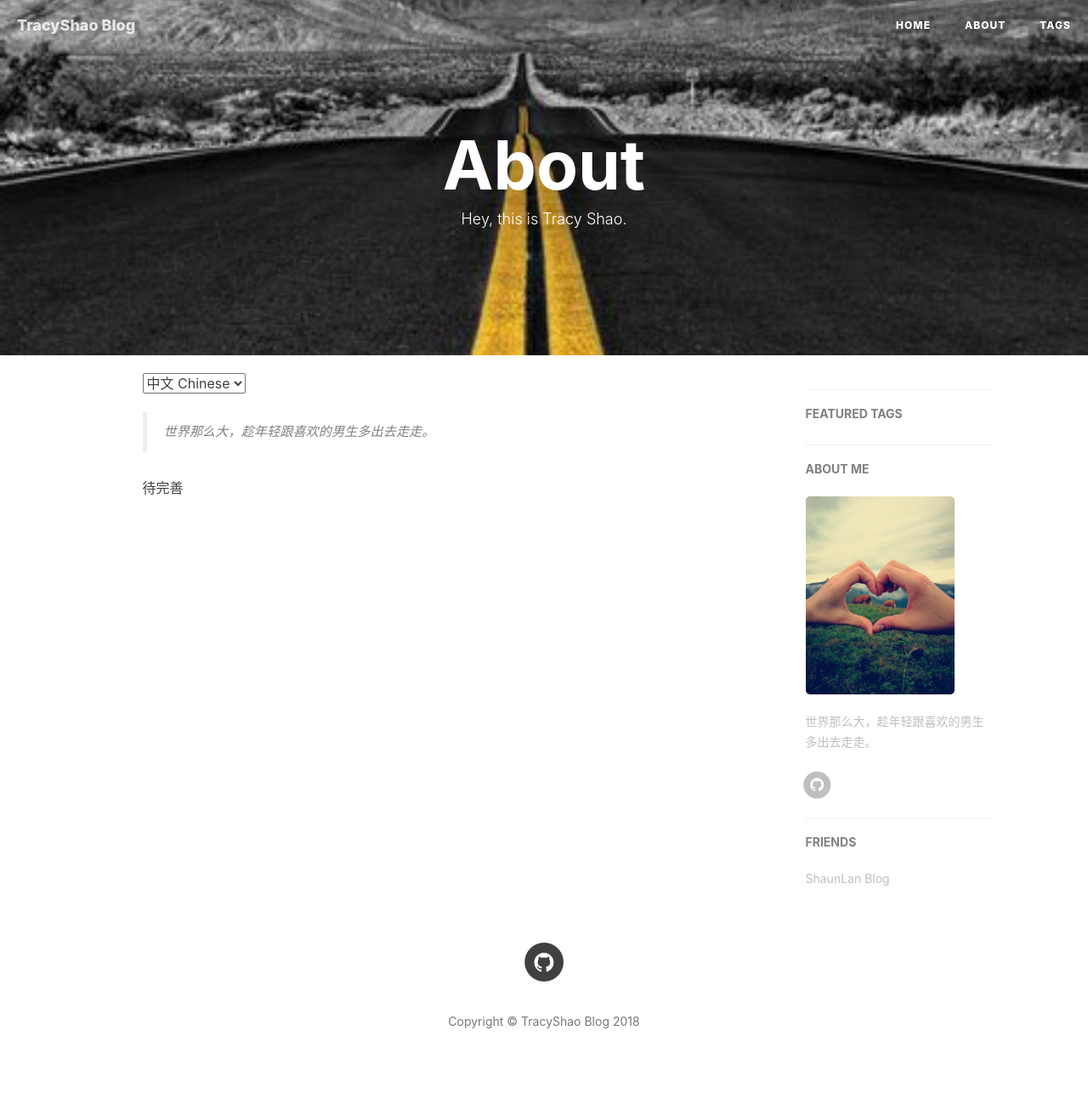
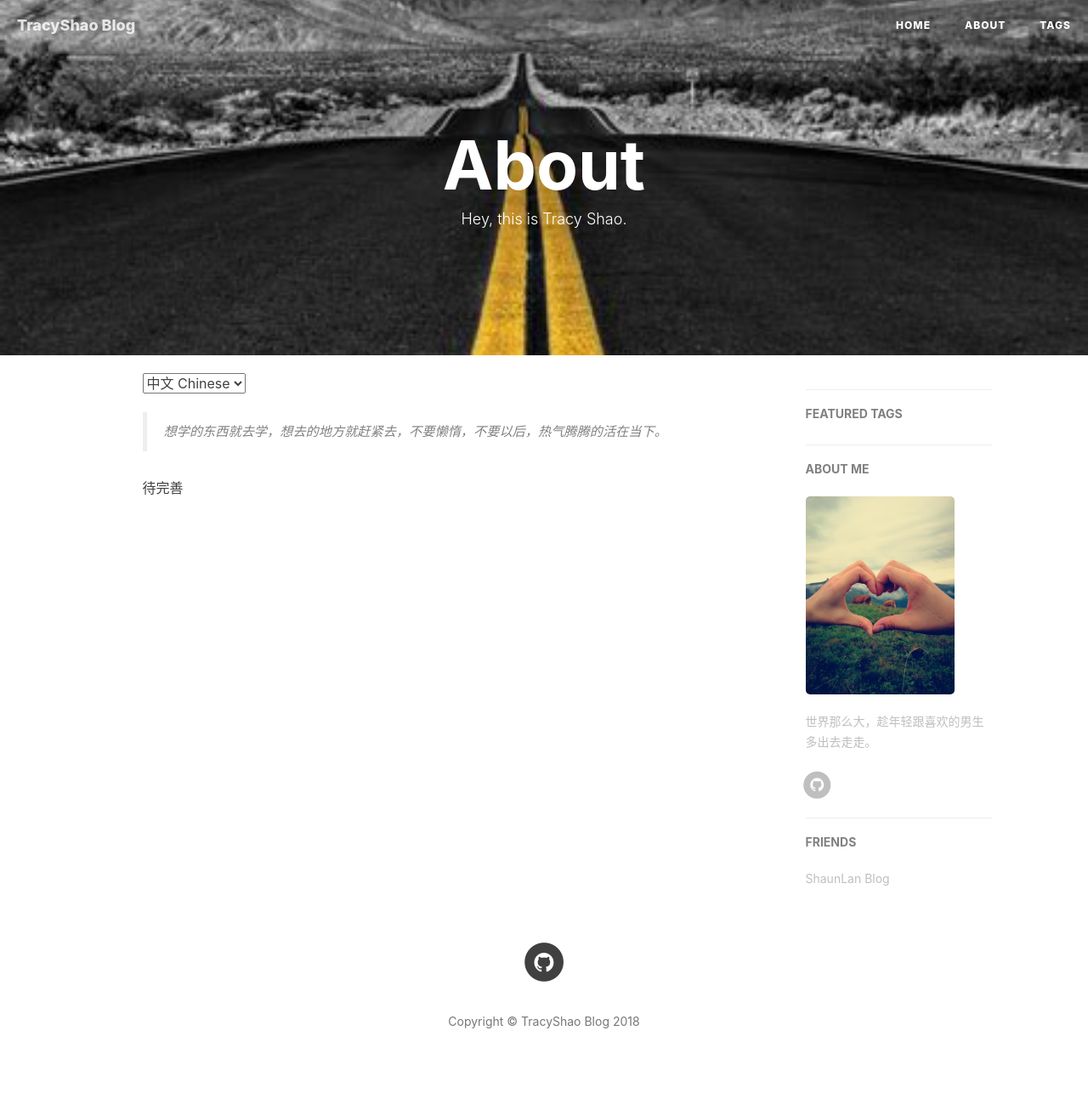
Before and after one commit to TracyShao/ShaunLan.github.io, a Jekyll site: the page built from about.html, in a window 1280 px wide. Shown: the whole page at 85% size. Built offline with Jekyll 4.4.1, drawn with Linux system fonts in a browser that asks for light colours; nearby versions of some CDN libraries; comment, search, counter and statistics services are not loaded.

Commit message:
Update about.html

```diff
--- a/about.html
+++ b/about.html
@@ -14,7 +14,7 @@ header-img: "img/about-bg.jpg"
 <!-- Chinese Version -->
 <div class="zh post-container">
     <blockquote>
-        世界那么大，趁年轻跟喜欢的男生多出去走走。
+        想学的东西就去学，想去的地方就赶紧去，不要懒惰，不要以后，热气腾腾的活在当下。
     </blockquote>
 
     <p>
```
